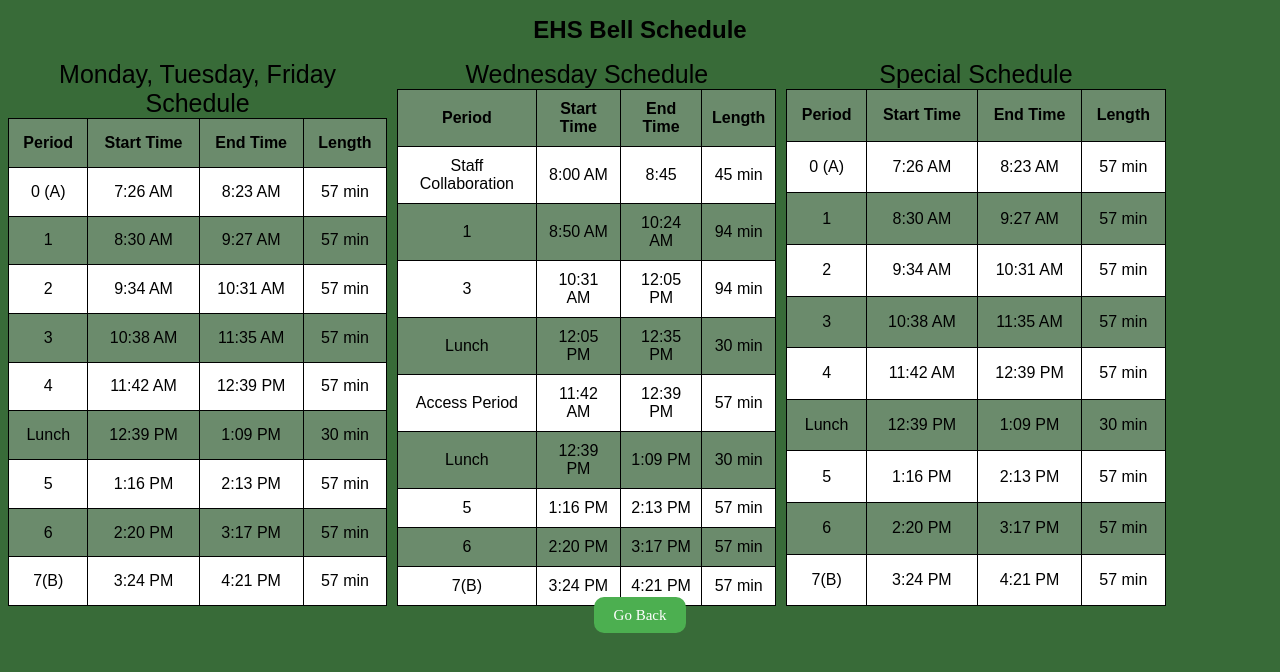
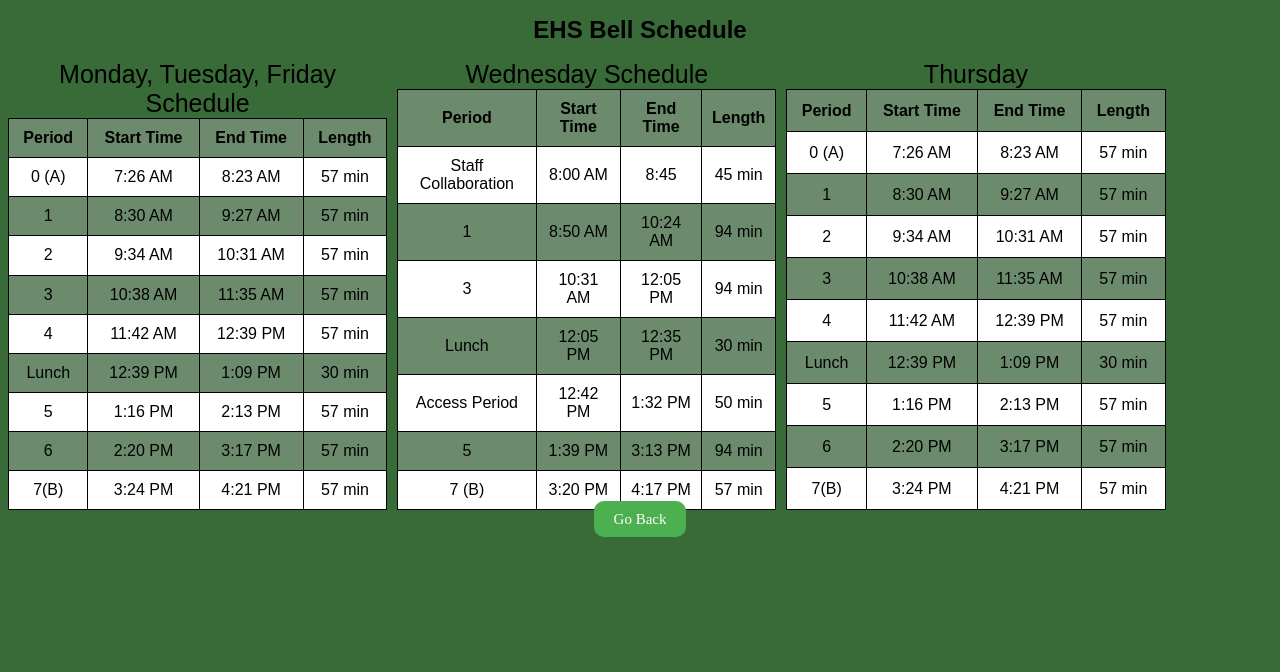
Before and after one commit to sanjugowda216/Final-Bell-Schedule, a plain HTML site: page ehsschedule.html in a window 1280 px wide. Drawn offline with Linux system fonts and the light colour scheme.

Commit message:
final transition to git

```diff
--- a/ehsschedule.html
+++ b/ehsschedule.html
@@ -144,32 +144,20 @@
       </tr>
       <tr>
         <td>Access Period</td>
-        <td>11:42 AM</td>
-        <td>12:39 PM</td>
-        <td>57 min</td>
-      </tr>
-      <tr>
-        <td>Lunch</td>
-        <td>12:39 PM</td>
-        <td>1:09 PM</td>
-        <td>30 min</td>
+        <td>12:42 PM</td>
+        <td>1:32 PM</td>
+        <td>50 min</td>
       </tr>
       <tr>
         <td>5</td>
-        <td>1:16 PM</td>
-        <td>2:13 PM</td>
-        <td>57 min</td>
+        <td>1:39 PM</td>
+        <td>3:13 PM</td>
+        <td>94 min</td>
       </tr>
       <tr>
-        <td>6</td>
-        <td>2:20 PM</td>
-        <td>3:17 PM</td>
-        <td>57 min</td>
-      </tr>
-      <tr>
-        <td>7(B)</td>
-        <td>3:24 PM</td>
-        <td>4:21 PM</td>
+        <td>7 (B)</td>
+        <td>3:20 PM</td>
+        <td>4:17 PM</td>
         <td>57 min</td>
       </tr>
 
@@ -178,7 +166,7 @@
 
     <!-- Third Table -->
     <table style="background-color:#6B8B6C" border="1" cellspacing="0" cellpadding="5">
-      <caption style="font-size: 25px;">Special Schedule</caption>
+      <caption style="font-size: 25px;">Thursday</caption>
       <tr>
         <th>Period</th>
         <th>Start Time</th>
```
